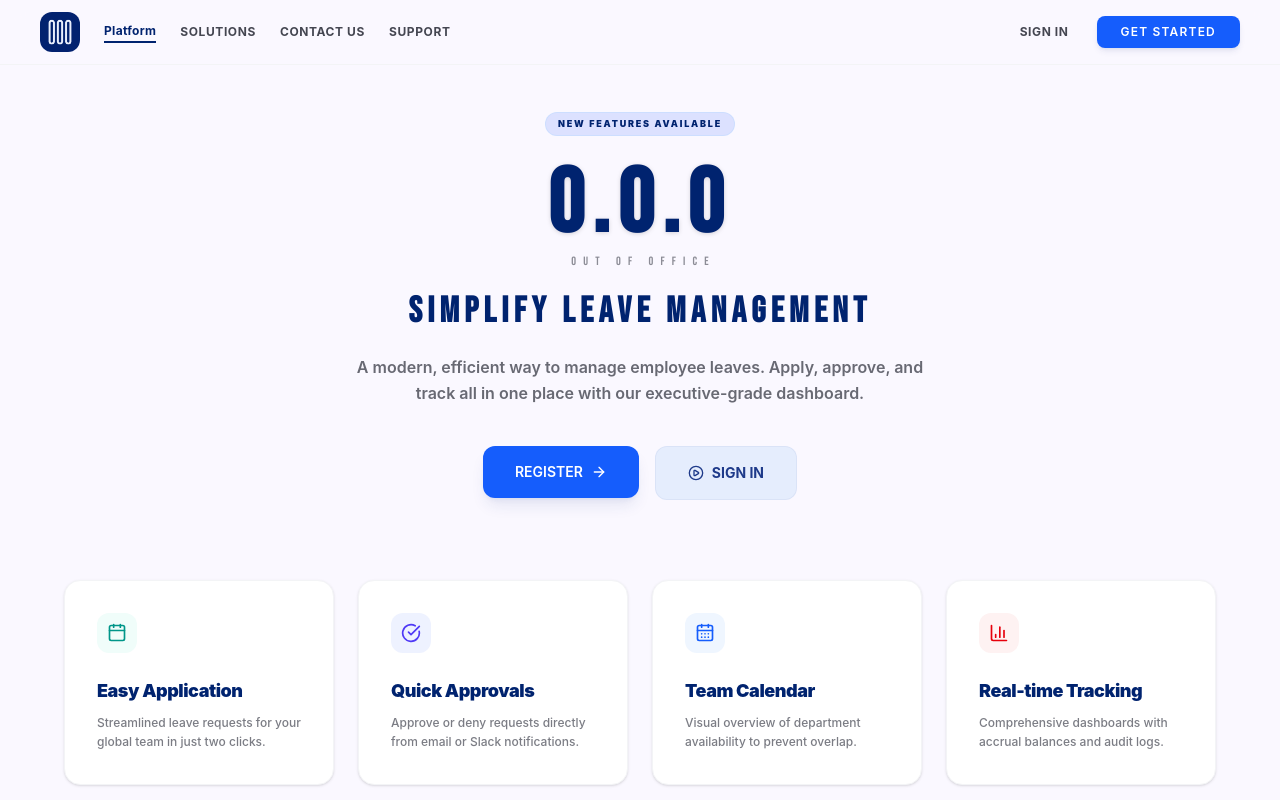
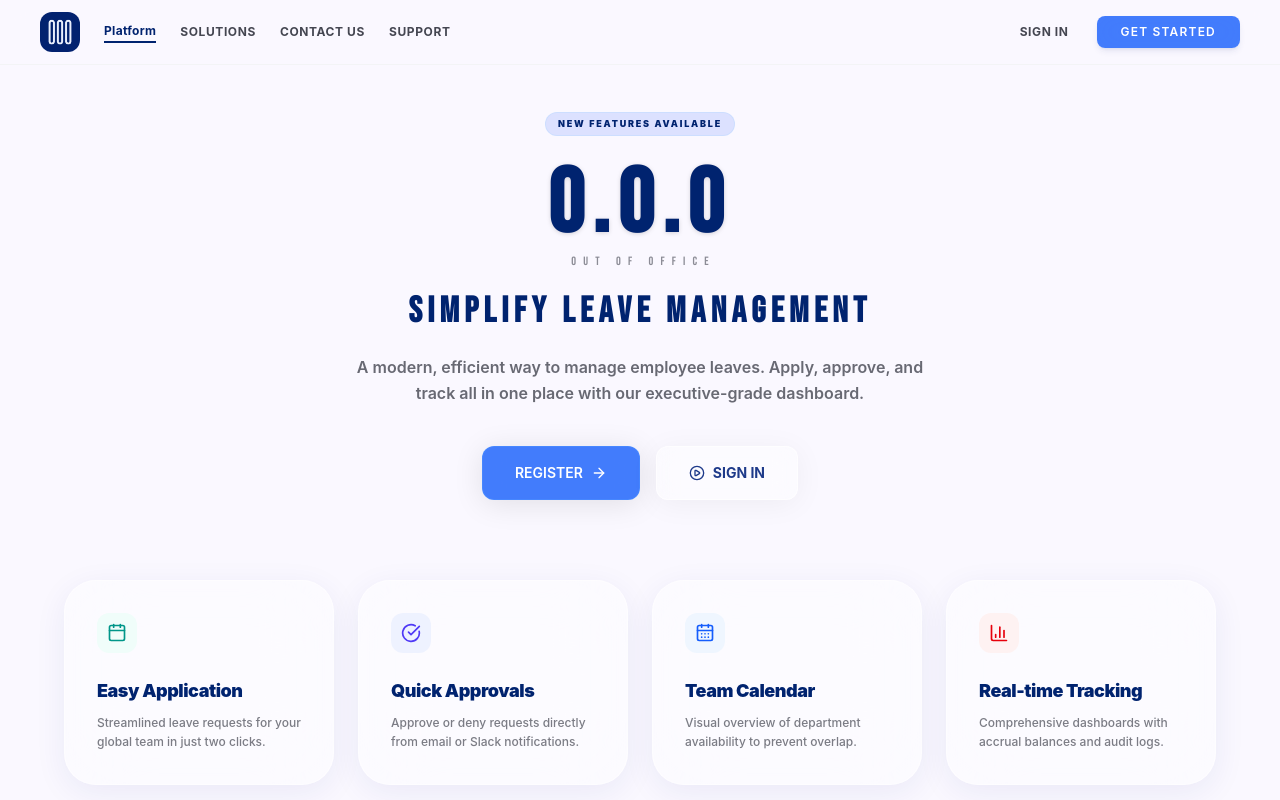
Before and after one commit to rakshak2005/OUT-OF-OFFICE, a React (Vite) app in the folder leave-management-frontend/: page / in a window 1280 px wide. Shown: the top 800 px of the page. Built offline with nearby package versions, Linux system fonts and the light colour scheme.

Commit message:
sushanth: upgraded the UI to subtle glassmorphism style

```diff
--- a/leave-management-frontend/src/components/auth/Login.tsx
+++ b/leave-management-frontend/src/components/auth/Login.tsx
@@ -51,7 +51,7 @@ const Login: React.FC = () => {
       <div className="absolute inset-0 bg-[#faf8ff]/20 z-10" />
 
       <div className="relative z-20 w-full max-w-md px-4 py-8 animate-in fade-in zoom-in duration-500">
-        <div className="bg-white/90 backdrop-blur-2xl p-10 md:p-12 rounded-[40px] shadow-2xl shadow-blue-900/10 border border-white relative overflow-hidden">
+        <div className="bg-white/40 backdrop-blur-2xl p-10 md:p-12 rounded-[40px] shadow-[0_8px_32px_0_rgba(31,38,135,0.07)] border border-white/50 relative overflow-hidden">
           <div className="absolute -top-24 -right-24 w-48 h-48 bg-blue-50 rounded-full opacity-50 blur-3xl" />
 
           <div className="text-center mb-10 relative">
@@ -94,7 +94,7 @@ const Login: React.FC = () => {
 
             <Button
               type="submit"
-              className="w-full bg-[#1e3a8a] hover:bg-[#00236f] text-white py-4 rounded-xl font-bold shadow-lg shadow-blue-900/10 hover:shadow-xl hover:-translate-y-0.5 transition-all flex items-center justify-center gap-2 border-none text-xs uppercase tracking-widest mt-8"
+              className="w-full bg-[#1e3a8a]/80 backdrop-blur-md hover:bg-[#00236f]/90 text-white py-4 rounded-xl font-bold shadow-[0_4px_30px_rgba(0,0,0,0.1)] hover:shadow-[0_8px_32px_rgba(0,0,0,0.15)] hover:-translate-y-0.5 transition-all flex items-center justify-center gap-2 border border-blue-400/30 text-xs uppercase tracking-widest mt-8"
               disabled={loading}
             >
               {loading ? (
--- a/leave-management-frontend/src/components/common/Button.tsx
+++ b/leave-management-frontend/src/components/common/Button.tsx
@@ -16,10 +16,10 @@ const Button: React.FC<ButtonProps> = ({
   const baseStyles = 'font-semibold rounded-lg transition-all duration-200 disabled:opacity-50 disabled:cursor-not-allowed';
 
   const variants = {
-    primary: 'bg-blue-600 text-white hover:bg-blue-700 active:bg-blue-800',
-    secondary: 'bg-gray-200 text-gray-800 hover:bg-gray-300 active:bg-gray-400',
-    danger: 'bg-red-600 text-white hover:bg-red-700 active:bg-red-800',
-    success: 'bg-green-600 text-white hover:bg-green-700 active:bg-green-800',
+    primary: 'bg-blue-600/80 backdrop-blur-md border border-blue-400/30 text-white shadow-[0_4px_30px_rgba(0,0,0,0.1)] hover:bg-blue-600/90 active:bg-blue-700/90',
+    secondary: 'bg-white/30 backdrop-blur-md border border-white/50 text-[#00236f] shadow-[0_4px_30px_rgba(0,0,0,0.1)] hover:bg-white/50 active:bg-white/60',
+    danger: 'bg-red-500/80 backdrop-blur-md border border-red-400/30 text-white shadow-[0_4px_30px_rgba(0,0,0,0.1)] hover:bg-red-500/90 active:bg-red-600/90',
+    success: 'bg-green-500/80 backdrop-blur-md border border-green-400/30 text-white shadow-[0_4px_30px_rgba(0,0,0,0.1)] hover:bg-green-500/90 active:bg-green-600/90',
   };
 
   const sizes = {
--- a/leave-management-frontend/src/components/common/Card.tsx
+++ b/leave-management-frontend/src/components/common/Card.tsx
@@ -8,7 +8,7 @@ interface CardProps {
 
 const Card: React.FC<CardProps> = ({ children, className = '', title }) => {
   return (
-    <div className={`bg-white rounded-lg shadow-md p-6 ${className}`}>
+    <div className={`bg-white/40 backdrop-blur-lg border border-white/50 rounded-[32px] shadow-[0_8px_32px_0_rgba(31,38,135,0.07)] p-6 ${className}`}>
       {title && <h3 className="text-xl font-semibold mb-4">{title}</h3>}
       {children}
     </div>
--- a/leave-management-frontend/src/components/dashboard/DashboardCard.tsx
+++ b/leave-management-frontend/src/components/dashboard/DashboardCard.tsx
@@ -9,7 +9,7 @@ interface DashboardCardProps {
 
 const DashboardCard: React.FC<DashboardCardProps> = ({ title, value, icon: Icon, color }) => {
   return (
-    <div className="bg-white rounded-lg shadow-md p-6 hover:shadow-lg transition">
+    <div className="bg-white/40 backdrop-blur-lg border border-white/50 rounded-[32px] shadow-[0_8px_32px_0_rgba(31,38,135,0.07)] p-6 hover:shadow-[0_8px_32px_0_rgba(31,38,135,0.15)] transition-all">
       <div className="flex items-center justify-between">
         <div>
           <p className="text-gray-600 text-sm font-medium">{title}</p>
--- a/leave-management-frontend/src/pages/Register.tsx
+++ b/leave-management-frontend/src/pages/Register.tsx
@@ -72,7 +72,7 @@ const Register: React.FC = () => {
       <div className="absolute inset-0 bg-[#faf8ff]/20 z-10" />
 
       <div className="relative z-20 w-full max-w-xl px-4 py-4 animate-in fade-in zoom-in duration-500">
-        <div className="bg-white/90 backdrop-blur-2xl p-8 md:p-10 rounded-[40px] shadow-2xl shadow-blue-900/10 border border-white relative overflow-hidden">
+        <div className="bg-white/40 backdrop-blur-2xl p-8 md:p-10 rounded-[40px] shadow-[0_8px_32px_0_rgba(31,38,135,0.07)] border border-white/50 relative overflow-hidden">
           <div className="text-center mb-8 relative">
             <Link to="/" className="inline-flex items-center mb-6 group">
               <img
@@ -188,7 +188,7 @@ const Register: React.FC = () => {
 
             <Button
               type="submit"
-              className="w-full bg-[#1e3a8a] hover:bg-[#00236f] text-white py-4 rounded-xl font-bold shadow-lg shadow-blue-900/10 hover:shadow-xl hover:-translate-y-0.5 transition-all flex items-center justify-center gap-2 border-none text-xs uppercase tracking-widest mt-6"
+              className="w-full bg-[#1e3a8a]/80 backdrop-blur-md hover:bg-[#00236f]/90 text-white py-4 rounded-xl font-bold shadow-[0_4px_30px_rgba(0,0,0,0.1)] hover:shadow-[0_8px_32px_rgba(0,0,0,0.15)] hover:-translate-y-0.5 transition-all flex items-center justify-center gap-2 border border-blue-400/30 text-xs uppercase tracking-widest mt-6"
               disabled={loading}
             >
               {loading ? (
--- a/leave-management-frontend/src/pages/Welcome.tsx
+++ b/leave-management-frontend/src/pages/Welcome.tsx
@@ -66,13 +66,13 @@ const Welcome: React.FC = () => {
 
           <div className="flex flex-col sm:flex-row gap-4 mb-20 w-full sm:w-auto">
             <Link to="/register" className="w-full sm:w-auto">
-              <Button className="w-full bg-[#1e3a8a] text-white hover:bg-[#00236f] font-bold px-8 py-4 rounded-xl shadow-lg shadow-blue-900/10 hover:-translate-y-0.5 transition-all flex items-center justify-center gap-2 border-none text-sm">
+              <Button className="w-full bg-[#1e3a8a]/80 backdrop-blur-md hover:bg-[#00236f]/90 text-white px-8 py-4 rounded-xl font-bold shadow-[0_4px_30px_rgba(0,0,0,0.1)] hover:shadow-[0_8px_32px_rgba(0,0,0,0.15)] hover:-translate-y-0.5 transition-all flex items-center justify-center gap-2 border border-blue-400/30 text-sm">
                 REGISTER
                 <ArrowRight className="w-4 h-4" />
               </Button>
             </Link>
             <Link to="/login" className="w-full sm:w-auto">
-              <button className="w-full px-8 py-4 bg-[#d0e1fb]/50 text-[#1e3a8a] border border-[#1e3a8a]/5 rounded-xl font-bold text-sm hover:bg-[#d0e1fb] transition-all flex items-center justify-center gap-2">
+              <button className="w-full px-8 py-4 bg-white/40 backdrop-blur-md text-[#1e3a8a] border border-white/60 rounded-xl font-bold text-sm hover:bg-white/60 transition-all shadow-[0_4px_30px_rgba(0,0,0,0.05)] hover:shadow-[0_8px_32px_rgba(0,0,0,0.1)] flex items-center justify-center gap-2">
                 <PlayCircle className="w-4 h-4" />
                 SIGN IN
               </button>
@@ -82,7 +82,7 @@ const Welcome: React.FC = () => {
 
           <div className="grid grid-cols-1 md:grid-cols-2 lg:grid-cols-4 gap-6 w-full max-w-6xl">
 
-            <div className="bg-white p-8 rounded-2xl shadow-sm border border-gray-100 text-left hover:shadow-xl transition-all duration-300 group">
+            <div className="bg-white/40 backdrop-blur-2xl p-8 rounded-[32px] shadow-[0_8px_32px_0_rgba(31,38,135,0.07)] border border-white/50 text-left hover:shadow-[0_8px_32px_0_rgba(31,38,135,0.15)] transition-all duration-300 group">
               <div className="w-10 h-10 rounded-xl flex items-center justify-center bg-teal-50 mb-6 group-hover:scale-110 transition-transform">
                 <Calendar className="w-5 h-5 text-teal-600" />
               </div>
@@ -93,7 +93,7 @@ const Welcome: React.FC = () => {
             </div>
 
 
-            <div className="bg-white p-8 rounded-2xl shadow-sm border border-gray-100 text-left hover:shadow-xl transition-all duration-300 group">
+            <div className="bg-white/40 backdrop-blur-2xl p-8 rounded-[32px] shadow-[0_8px_32px_0_rgba(31,38,135,0.07)] border border-white/50 text-left hover:shadow-[0_8px_32px_0_rgba(31,38,135,0.15)] transition-all duration-300 group">
               <div className="w-10 h-10 rounded-xl flex items-center justify-center bg-indigo-50 mb-6 group-hover:scale-110 transition-transform">
                 <CheckCircle className="w-5 h-5 text-indigo-600" />
               </div>
@@ -104,7 +104,7 @@ const Welcome: React.FC = () => {
             </div>
 
 
-            <div className="bg-white p-8 rounded-2xl shadow-sm border border-gray-100 text-left hover:shadow-xl transition-all duration-300 group">
+            <div className="bg-white/40 backdrop-blur-2xl p-8 rounded-[32px] shadow-[0_8px_32px_0_rgba(31,38,135,0.07)] border border-white/50 text-left hover:shadow-[0_8px_32px_0_rgba(31,38,135,0.15)] transition-all duration-300 group">
               <div className="w-10 h-10 rounded-xl flex items-center justify-center bg-blue-50 mb-6 group-hover:scale-110 transition-transform">
                 <CalendarDays className="w-5 h-5 text-blue-600" />
               </div>
@@ -115,7 +115,7 @@ const Welcome: React.FC = () => {
             </div>
 
 
-            <div className="bg-white p-8 rounded-2xl shadow-sm border border-gray-100 text-left hover:shadow-xl transition-all duration-300 group">
+            <div className="bg-white/40 backdrop-blur-2xl p-8 rounded-[32px] shadow-[0_8px_32px_0_rgba(31,38,135,0.07)] border border-white/50 text-left hover:shadow-[0_8px_32px_0_rgba(31,38,135,0.15)] transition-all duration-300 group">
               <div className="w-10 h-10 rounded-xl flex items-center justify-center bg-red-50 mb-6 group-hover:scale-110 transition-transform">
                 <BarChart3 className="w-5 h-5 text-red-600" />
               </div>
```
Also changed, not shown: leave-management-frontend/src/pages/Dashboard.tsx (+12 -12 lines).
